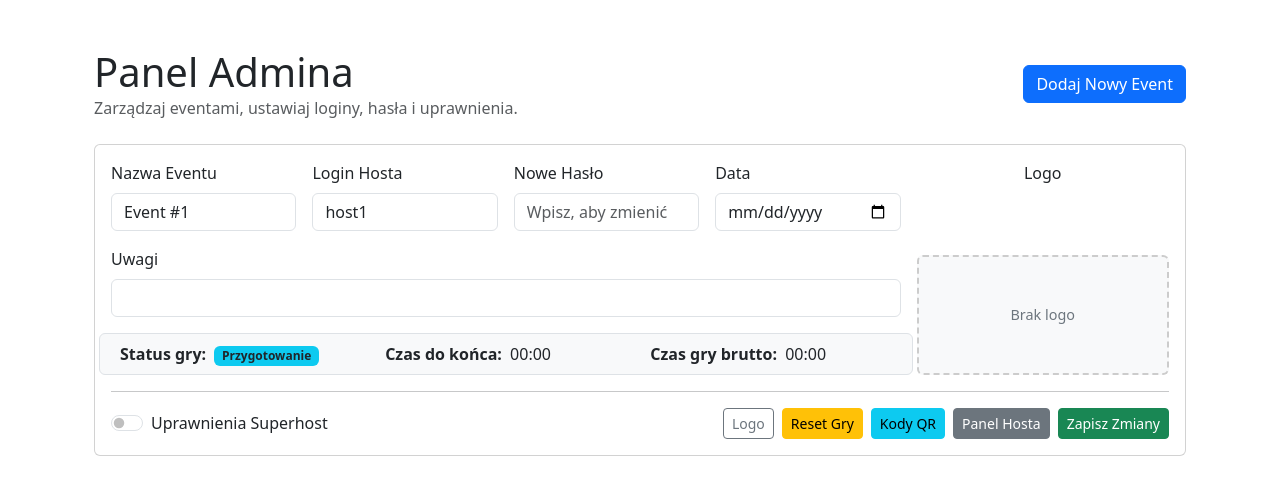
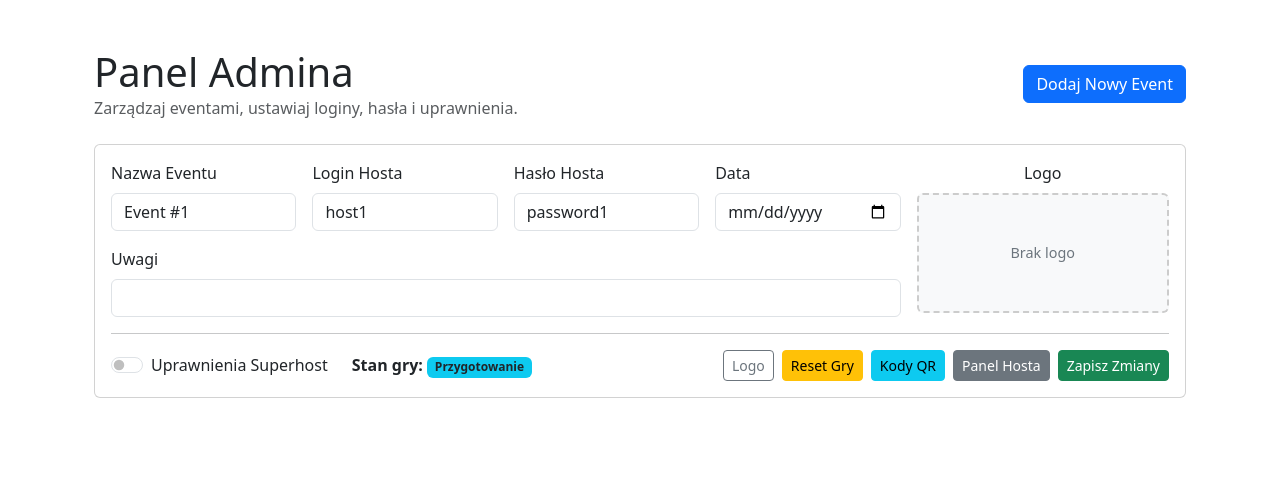
Before and after one commit to michalkopec1981/Saper-2, a Flask app: page /admin in a window 1280 px wide. Shown: the top 495 px of the page. Run offline with Flask 2, Linux system fonts and the light colour scheme; the visitor is signed in with stand-in values (Sample User, id 1); data comes from the database, SQL or seed files in the repository; tables that the repository leaves empty hold one stand-in row (values such as "Sample post").

Commit message:
Update admin.html

```diff
--- a/templates/admin.html
+++ b/templates/admin.html
@@ -14,7 +14,6 @@
         align-items: center;
         background-color: #f8f9fa;
         overflow: hidden;
-        margin-top: auto;
     }
     .logo-area img {
         max-width: 100%;
@@ -84,25 +83,6 @@ document.addEventListener('DOMContentLoaded', function() {
         }, duration);
     }
 
-    function formatTime(totalSeconds) {
-        if (typeof totalSeconds !== 'number' || totalSeconds < 0) {
-            return '00:00';
-        }
-        totalSeconds = Math.floor(totalSeconds);
-        const hours = Math.floor(totalSeconds / 3600);
-        const minutes = Math.floor((totalSeconds % 3600) / 60);
-        const seconds = totalSeconds % 60;
-
-        const paddedMinutes = String(minutes).padStart(2, '0');
-        const paddedSeconds = String(seconds).padStart(2, '0');
-
-        if (hours > 0) {
-            const paddedHours = String(hours).padStart(2, '0');
-            return `${paddedHours}:${paddedMinutes}:${paddedSeconds}`;
-        }
-        return `${paddedMinutes}:${paddedSeconds}`;
-    }
-
     function createEventPanel(event) {
         const panel = document.createElement('div');
         panel.className = 'card mb-3';
@@ -115,7 +95,7 @@ document.addEventListener('DOMContentLoaded', function() {
         const deleteLogoBtnVisibility = event.logo_url ? '' : 'style="display: none;"';
 
         // Logika statusu gry
-        const status = event.game_status || { status_text: 'Brak Danych', time_left: 0, gross_time: 0 };
+        const status = event.game_status || { status_text: 'Brak Danych' };
         let badgeClass = 'bg-secondary';
         if (status.status_text === 'Start') badgeClass = 'bg-success';
         else if (status.status_text === 'Pauza') badgeClass = 'bg-warning text-dark';
@@ -124,33 +104,14 @@ document.addEventListener('DOMContentLoaded', function() {
 
         panel.innerHTML = `
             <div class="card-body">
-                <div class="row g-3">
+                <div class="row g-3 align-items-start">
                     <div class="col-lg-9">
                         <div class="row g-3">
                             <div class="col-md-3"><label class="form-label">Nazwa Eventu</label><input type="text" class="form-control event-name" value="${event.name || ''}"></div>
                             <div class="col-md-3"><label class="form-label">Login Hosta</label><input type="text" class="form-control event-login" value="${event.login || ''}"></div>
-                            <div class="col-md-3"><label class="form-label">Nowe Hasło</label><input type="text" class="form-control event-password" placeholder="Wpisz, aby zmienić"></div>
+                            <div class="col-md-3"><label class="form-label">Hasło Hosta</label><input type="text" class="form-control event-password" value="${event.password || ''}"></div>
                             <div class="col-md-3"><label class="form-label">Data</label><input type="date" class="form-control event-date" value="${event.event_date || ''}"></div>
                             <div class="col-md-12"><label class="form-label">Uwagi</label><textarea class="form-control notes-textarea event-notes" rows="1">${event.notes || ''}</textarea></div>
-
-                            <!-- Sekcja Statusu Gry -->
-                            <div class="col-12 mt-3">
-                                <div class="row align-items-center p-2 rounded" style="background-color: #f8f9fa; border: 1px solid #dee2e6;">
-                                    <div class="col-md-4 mb-2 mb-md-0">
-                                        <span class="fw-bold d-block d-sm-inline">Status gry:</span>
-                                        <span class="badge ${badgeClass} game-status-badge ms-1">${status.status_text}</span>
-                                    </div>
-                                    <div class="col-md-4 mb-2 mb-md-0">
-                                        <span class="fw-bold d-block d-sm-inline">Czas do końca:</span>
-                                        <span class="game-time-left ms-1">${formatTime(status.time_left)}</span>
-                                    </div>
-                                    <div class="col-md-4">
-                                        <span class="fw-bold d-block d-sm-inline">Czas gry brutto:</span>
-                                        <span class="game-gross-time ms-1">${formatTime(status.gross_time)}</span>
-                                    </div>
-                                </div>
-                            </div>
-
                         </div>
                     </div>
                     <div class="col-lg-3 d-flex flex-column align-items-center">
@@ -159,12 +120,16 @@ document.addEventListener('DOMContentLoaded', function() {
                     </div>
                 </div>
                 <hr class="my-3">
-                <div class="d-flex align-items-center justify-content-between">
-                    <div class="form-check form-switch">
+                <div class="d-flex align-items-center flex-wrap">
+                    <div class="form-check form-switch me-4">
                         <input class="form-check-input event-superhost" type="checkbox" role="switch" id="superhost-${event.id}" ${event.is_superhost ? 'checked' : ''}>
                         <label class="form-check-label" for="superhost-${event.id}">Uprawnienia Superhost</label>
                     </div>
-                    <div class="d-flex justify-content-end gap-2 flex-wrap">
+                    <div>
+                        <span class="fw-bold">Stan gry:</span>
+                        <span class="badge ${badgeClass} game-status-badge">${status.status_text}</span>
+                    </div>
+                    <div class="ms-auto d-flex justify-content-end gap-2 flex-wrap">
                         <input type="file" class="logo-upload-input" style="display: none;" accept="image/png, image/jpeg">
                         <button class="btn btn-sm btn-outline-secondary btn-logo">Logo</button>
                         <button class="btn btn-sm btn-outline-danger btn-delete-logo" ${deleteLogoBtnVisibility}>Usuń Logo</button>
@@ -243,7 +208,6 @@ document.addEventListener('DOMContentLoaded', function() {
             const result = await fetchApi(`/api/admin/event/${eventId}`, { method: 'PUT', body: payload });
             if (result) {
                  showStatus(`Zapisano zmiany dla Eventu ${eventId}.`);
-                 // Odśwież panel, aby zaktualizować status (jeśli mógł się zmienić)
                  const updatedPanel = createEventPanel(result);
                  panel.replaceWith(updatedPanel);
             }
@@ -254,7 +218,6 @@ document.addEventListener('DOMContentLoaded', function() {
                 const result = await fetchApi(`/api/admin/event/${eventId}/reset`, { method: 'POST' });
                 if (result) {
                     showStatus(result.message, 'warning');
-                    // Odśwież listę eventów, aby pokazać zresetowany status
                     loadEvents();
                 }
             }
```
